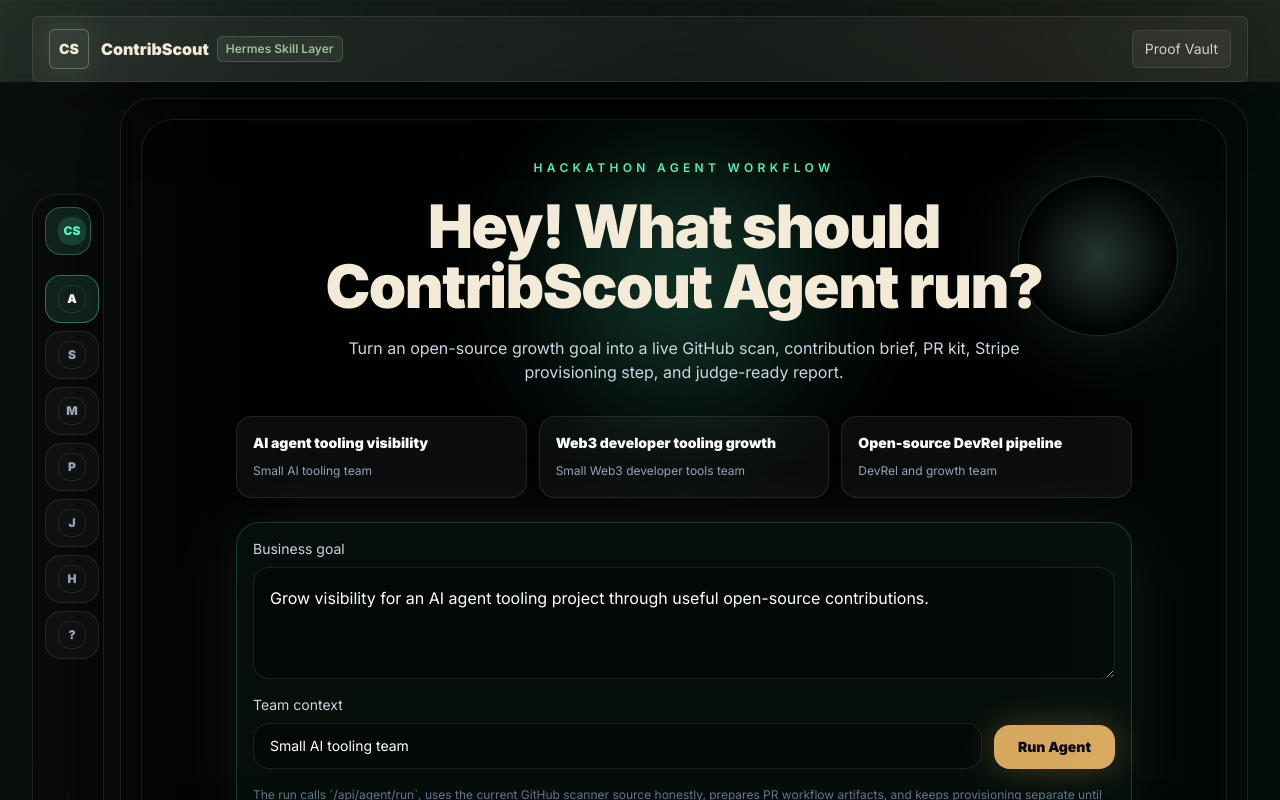
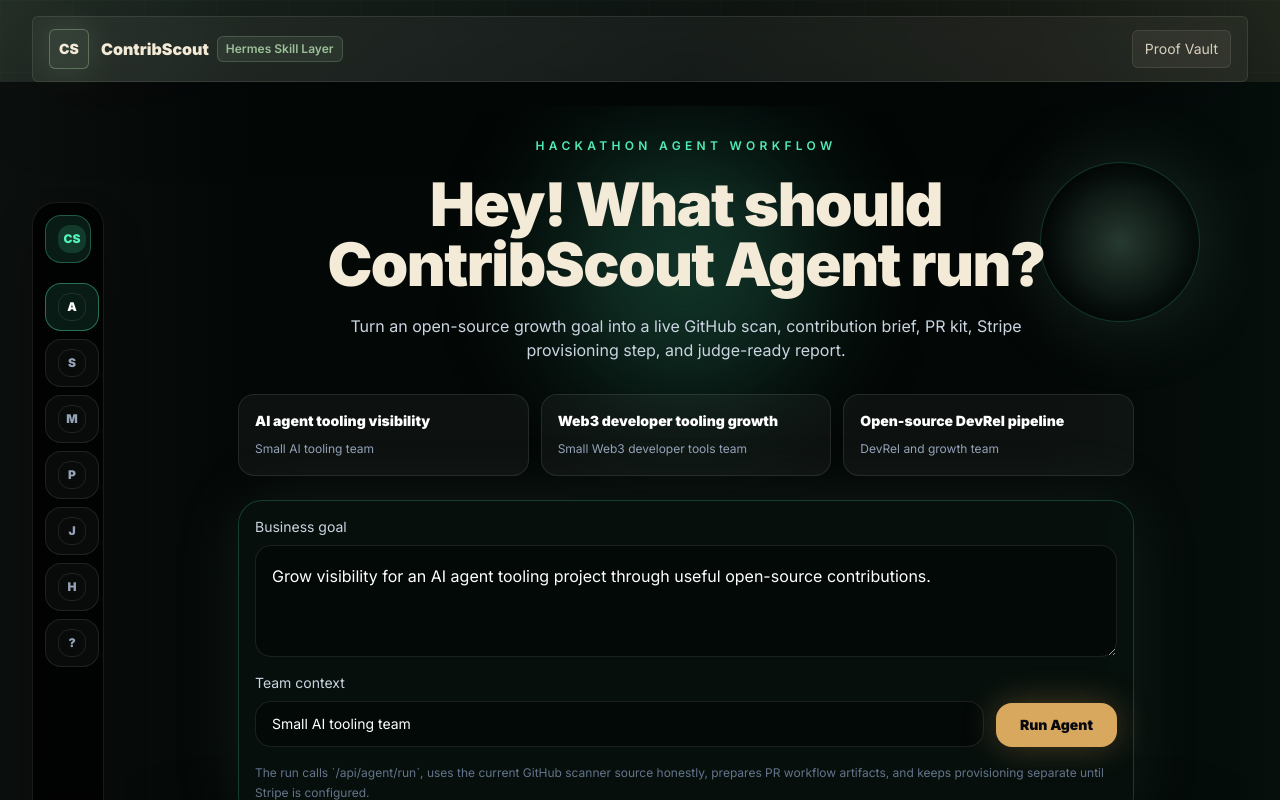
Before and after one commit to Sworntech-dev/contribscout, a Next.js app: page / in a window 1280 px wide. Shown: the top 800 px of the page. Built offline with nearby package versions, Linux system fonts and the light colour scheme.

Commit message:
Fix app shell layering and spacing

```diff
--- a/src/components/agent-demo-mode.tsx
+++ b/src/components/agent-demo-mode.tsx
@@ -190,8 +190,8 @@
   }
 
   return (
-    <section id="agent-console-home" className="scroll-mt-24 space-y-8">
-      <div className="relative overflow-hidden rounded-[2rem] border border-cream/10 bg-black/40 px-5 py-10 shadow-2xl shadow-black/30 backdrop-blur sm:px-8 lg:px-12">
+    <section id="agent-console-home" className="scroll-mt-24 space-y-7">
+      <div className="relative overflow-hidden rounded-[2rem] px-2 py-8 sm:px-6 lg:px-10">
         <div className="absolute left-1/2 top-8 -z-10 h-64 w-64 -translate-x-1/2 rounded-full bg-mint/20 blur-3xl" />
         <div className="absolute right-12 top-14 -z-10 h-40 w-40 rounded-full border border-mint/20 bg-[radial-gradient(circle,rgba(128,185,154,0.28),rgba(128,185,154,0.04)_58%,transparent_70%)] shadow-[0_0_80px_rgba(128,185,154,0.18)]" />
 
@@ -223,7 +223,7 @@
           ))}
         </div>
 
-        <div className="mx-auto mt-6 max-w-4xl rounded-[1.5rem] border border-mint/20 bg-[#07110e]/85 p-4 shadow-[0_0_70px_rgba(128,185,154,0.12)]">
+        <div className="mx-auto mt-6 max-w-4xl rounded-[1.5rem] border border-mint/20 bg-[#07110e]/90 p-4 shadow-[0_0_70px_rgba(128,185,154,0.12)] backdrop-blur">
           <div className="grid gap-4">
             <Field label="Business goal">
               <textarea
--- a/src/components/app-shell.tsx
+++ b/src/components/app-shell.tsx
@@ -36,17 +36,23 @@
   }, [activeView]);
 
   return (
-    <main id="agent-app-shell" className="relative min-h-screen overflow-hidden bg-[#030706] px-4 py-4 sm:px-6 lg:px-8">
+    <main id="agent-app-shell" className="relative min-h-screen overflow-hidden bg-[#030706] px-4 pb-6 pt-6 sm:px-6 lg:px-8">
       <div className="absolute inset-0 -z-10 bg-[linear-gradient(rgba(255,255,255,0.035)_1px,transparent_1px),linear-gradient(90deg,rgba(255,255,255,0.035)_1px,transparent_1px)] bg-[size:46px_46px]" />
       <div className="absolute left-[18%] top-16 -z-10 h-[30rem] w-[30rem] rounded-full bg-mint/12 blur-3xl" />
       <div className="absolute right-[-8rem] top-48 -z-10 h-[32rem] w-[32rem] rounded-full bg-warm/10 blur-3xl" />
 
-      <div className="mx-auto grid max-w-7xl gap-4 lg:grid-cols-[72px_1fr]">
+      <div className="relative z-10 mx-auto grid max-w-7xl gap-5 lg:grid-cols-[72px_minmax(0,1fr)]">
         <DesktopSidebar activeView={activeView} onSelect={setActiveView} />
 
-        <div className="min-w-0">
+        <div className="relative z-0 min-w-0">
           <MobileTabs activeView={activeView} onSelect={setActiveView} />
-          <section className="min-h-[calc(100vh-8rem)] rounded-[2rem] border border-cream/10 bg-black/35 p-3 shadow-2xl shadow-black/35 backdrop-blur sm:p-5">
+          <section
+            className={
+              activeView === "agent"
+                ? "min-h-[calc(100vh-8rem)]"
+                : "min-h-[calc(100vh-8rem)] rounded-[2rem] border border-cream/10 bg-black/35 p-3 shadow-2xl shadow-black/35 backdrop-blur sm:p-5"
+            }
+          >
             {activeView === "agent" ? (
               <AgentDemoMode
                 onRunResultChange={setAgentRun}
@@ -84,8 +90,8 @@
   onSelect: (view: AppView) => void;
 }) {
   return (
-    <aside className="hidden lg:block">
-      <nav className="group sticky top-24 flex min-h-[calc(100vh-7rem)] w-[72px] flex-col gap-2 rounded-[1.5rem] border border-cream/10 bg-black/45 p-3 shadow-2xl shadow-black/30 backdrop-blur transition-all duration-300 hover:w-[238px]">
+    <aside className="relative z-30 hidden lg:block">
+      <nav className="group sticky top-24 z-30 flex min-h-[calc(100vh-7rem)] w-[72px] flex-col gap-2 rounded-[1.5rem] border border-cream/10 bg-black/80 p-3 shadow-2xl shadow-black/45 backdrop-blur-xl transition-all duration-300 hover:w-[238px]">
         <button
           type="button"
           onClick={() => onSelect("agent")}
--- a/src/components/site-header.tsx
+++ b/src/components/site-header.tsx
@@ -2,7 +2,7 @@
 
 export function SiteHeader() {
   return (
-    <header className="relative z-20 mx-auto w-full max-w-7xl px-4 pt-4 sm:px-6 lg:px-8">
+    <header className="relative z-40 mx-auto w-full max-w-7xl px-4 pt-4 sm:px-6 lg:px-8">
       <nav className="flex items-center justify-between rounded-md border border-cream/10 bg-cream/[0.045] px-4 py-3 shadow-[0_20px_80px_rgba(0,0,0,0.22)] backdrop-blur">
         <div className="flex items-center gap-3">
           <div className="grid h-10 w-10 place-items-center rounded-md border border-moss/40 bg-moss/10 text-sm font-black text-cream shadow-[0_0_30px_rgba(157,191,154,0.18)]">
```
